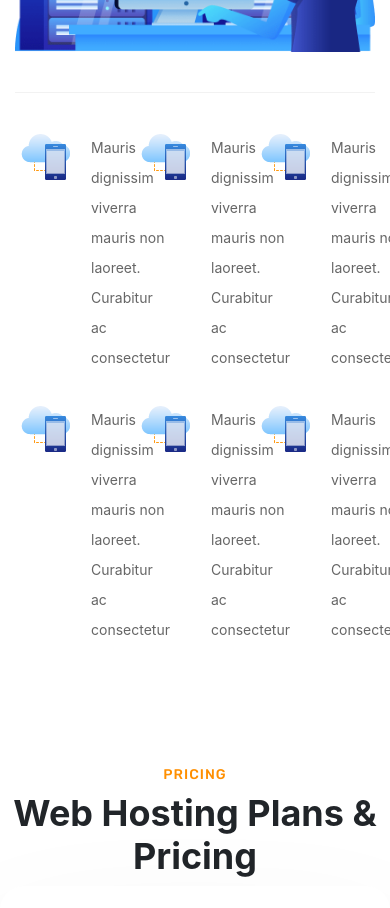
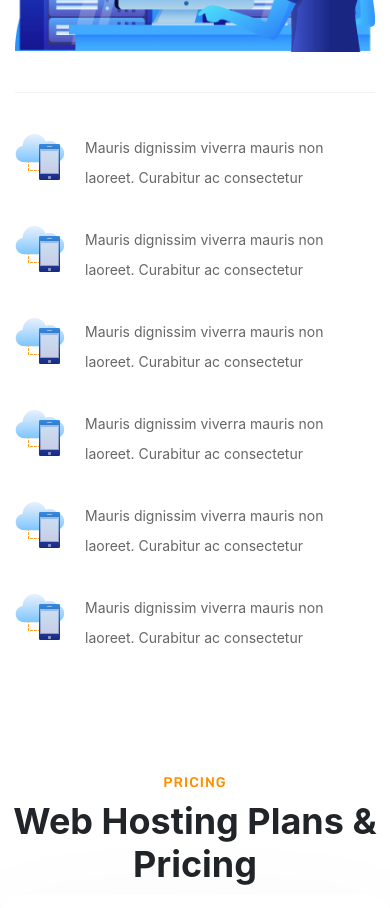
Before and after one commit to AlontNY/landing_coloaborativo, a Vue app: page / in a window 390 px wide. Shown: the part 4100-5008 px from the top of the page. Built offline with nearby package versions, Linux system fonts and the light colour scheme.

Commit message:
responsivo_Todo

```diff
--- a/src/components/Contenido.vue
+++ b/src/components/Contenido.vue
@@ -373,6 +373,15 @@ margin-right: 0;
 }
 .pricing .contenedor-precios .tabla{
     padding: 19px 145px;
+}
+.container  .features-1 .features-2{
+flex-direction: column;
+}
+.container .feature{
+    width: 100%;
+}
+.easy .contenedor .titular{
+    width: 74%;
 }
  }
  /**********/
```
